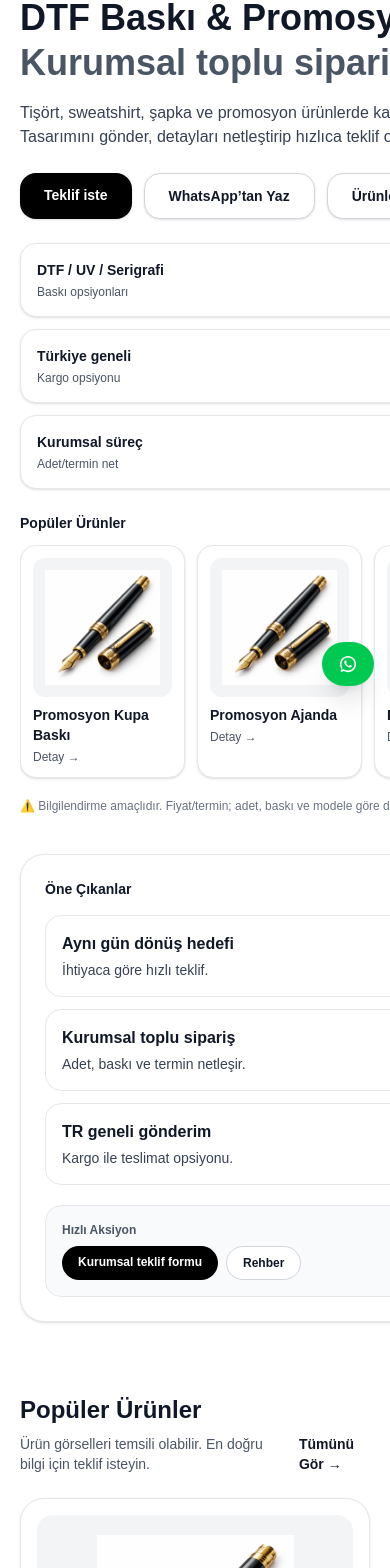
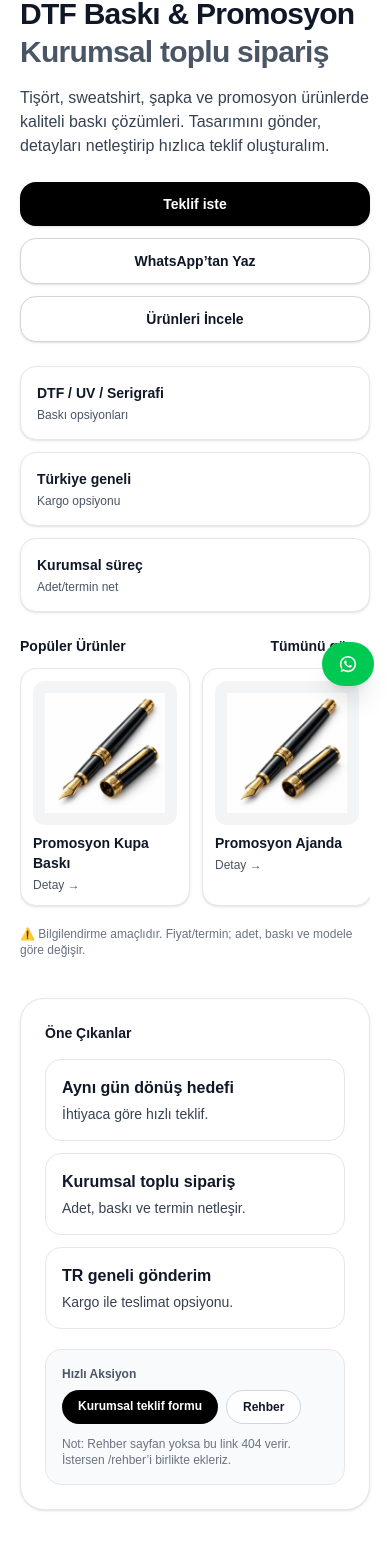
Before and after one commit to berkankocek1-dot/firmapromosyon, a Next.js app: page / in a window 390 px wide. Shown: the part 142-1710 px from the top of the page. Built offline with nearby package versions, Linux system fonts and the light colour scheme.

Commit message:
Fix mobile hero overflow + optimize product strip and grid

```diff
--- a/app/page.tsx
+++ b/app/page.tsx
@@ -49,7 +49,7 @@ export default function Home() {
   const topGrid = products.slice(0, 6);
 
   return (
-    <main className="min-h-screen bg-white text-gray-900">
+    <main className="min-h-screen bg-white text-gray-900 overflow-x-hidden">
       <script
         type="application/ld+json"
         dangerouslySetInnerHTML={{ __html: JSON.stringify(webPageSchema) }}
@@ -62,14 +62,15 @@ export default function Home() {
 
         <div className="mx-auto grid max-w-6xl gap-10 px-5 py-8 md:grid-cols-2 md:items-center">
           {/* LEFT */}
-          <div>
+          <div className="min-w-0">
             <div className="inline-flex items-center gap-2 rounded-full border border-gray-200 bg-white px-3 py-1 text-xs font-semibold text-gray-700 shadow-sm">
               <span className="inline-block h-2 w-2 rounded-full bg-green-500" />
               Hızlı dönüş • Kurumsal işler
             </div>
 
-            <h1 className="mt-4 text-4xl font-extrabold leading-tight text-gray-900 md:text-5xl">
-              DTF Baskı & Promosyon
+            {/* ✅ Mobil kesilme fix: clamp + break-words + max-w + min-w-0 */}
+            <h1 className="mt-4 font-extrabold leading-tight tracking-tight text-gray-900 break-words max-w-[22ch] md:max-w-none text-[clamp(30px,7.2vw,56px)]">
+              DTF Baskı &amp; Promosyon
               <span className="block text-gray-600">Kurumsal toplu sipariş</span>
             </h1>
 
@@ -78,10 +79,10 @@ export default function Home() {
               Tasarımını gönder, detayları netleştirip hızlıca teklif oluşturalım.
             </p>
 
-            <div className="mt-6 flex flex-wrap gap-3">
+            <div className="mt-6 flex flex-col gap-3 sm:flex-row sm:flex-wrap">
               <Link
                 href="/teklif"
-                className="rounded-2xl bg-black px-6 py-3 text-sm font-semibold text-white shadow-sm hover:bg-gray-900"
+                className="inline-flex items-center justify-center rounded-2xl bg-black px-6 py-3 text-sm font-semibold text-white shadow-sm hover:bg-gray-900"
               >
                 Teklif iste
               </Link>
@@ -90,14 +91,14 @@ export default function Home() {
                 href={WHATSAPP}
                 target="_blank"
                 rel="noreferrer"
-                className="rounded-2xl border border-gray-300 bg-white px-6 py-3 text-sm font-semibold text-gray-900 shadow-sm hover:border-gray-500"
+                className="inline-flex items-center justify-center rounded-2xl border border-gray-300 bg-white px-6 py-3 text-sm font-semibold text-gray-900 shadow-sm hover:border-gray-500"
               >
                 WhatsApp’tan Yaz
               </a>
 
               <Link
                 href="/urunler"
-                className="rounded-2xl border border-gray-300 bg-white px-6 py-3 text-sm font-semibold text-gray-900 shadow-sm hover:border-gray-500"
+                className="inline-flex items-center justify-center rounded-2xl border border-gray-300 bg-white px-6 py-3 text-sm font-semibold text-gray-900 shadow-sm hover:border-gray-500"
               >
                 Ürünleri İncele
               </Link>
@@ -112,7 +113,7 @@ export default function Home() {
 
             {/* ✅ ÜRÜN ŞERİDİ — ilk ekranda görünsün */}
             <div className="mt-6">
-              <div className="flex items-center justify-between">
+              <div className="flex items-center justify-between gap-3">
                 <div className="text-sm font-extrabold text-gray-900">Popüler Ürünler</div>
                 <Link href="/urunler" className="text-sm font-semibold text-gray-900 hover:underline">
                   Tümünü gör →
@@ -123,18 +124,19 @@ export default function Home() {
                 {topStrip.map((p: any) => {
                   const title = pickTitle(p);
                   const img = pickImg(p);
+
                   return (
                     <Link
                       key={p.slug}
                       href={`/urunler/${p.slug}`}
-                      className="min-w-[165px] rounded-2xl border border-gray-200 bg-white p-3 shadow-sm transition hover:-translate-y-0.5 hover:shadow-md"
+                      className="shrink-0 w-[170px] rounded-2xl border border-gray-200 bg-white p-3 shadow-sm transition hover:-translate-y-0.5 hover:shadow-md"
                     >
                       <div className="relative aspect-square overflow-hidden rounded-xl bg-gray-100">
                         <Image
                           src={img}
                           alt={title}
                           fill
-                          sizes="165px"
+                          sizes="170px"
                           className="object-contain p-3 transition duration-500 hover:scale-105"
                         />
                       </div>
@@ -154,7 +156,7 @@ export default function Home() {
           </div>
 
           {/* RIGHT — daha derli toplu panel */}
-          <div className="rounded-3xl border border-gray-200 bg-white p-6 shadow-sm">
+          <div className="min-w-0 rounded-3xl border border-gray-200 bg-white p-6 shadow-sm">
             <div className="text-sm font-extrabold text-gray-900">Öne Çıkanlar</div>
 
             <div className="mt-4 grid gap-3">
@@ -179,6 +181,9 @@ export default function Home() {
                   Rehber
                 </Link>
               </div>
+              <div className="mt-3 text-xs text-gray-500">
+                Not: Rehber sayfan yoksa bu link 404 verir. İstersen /rehber’i birlikte ekleriz.
+              </div>
             </div>
           </div>
         </div>
@@ -187,19 +192,20 @@ export default function Home() {
       {/* ✅ ÜRÜNLER GRID (hero sonrası) */}
       <section id="urunler" className="mx-auto max-w-6xl px-5 py-10">
         <div className="flex items-end justify-between gap-4">
-          <div>
+          <div className="min-w-0">
             <h2 className="text-2xl font-extrabold text-gray-900">Popüler Ürünler</h2>
             <p className="mt-2 text-sm text-gray-600">
               Ürün görselleri temsili olabilir. En doğru bilgi için teklif isteyin.
             </p>
           </div>
 
-          <Link href="/urunler" className="text-sm font-semibold text-gray-900 hover:underline">
+          <Link href="/urunler" className="shrink-0 text-sm font-semibold text-gray-900 hover:underline">
             Tümünü Gör →
           </Link>
         </div>
 
-        <div className="mt-6 grid gap-4 sm:grid-cols-2 md:grid-cols-3">
+        {/* ✅ Grid responsive optimize: mobil 1, sm 2, lg 3 */}
+        <div className="mt-6 grid grid-cols-1 gap-4 sm:grid-cols-2 lg:grid-cols-3">
           {topGrid.map((p: any) => {
             const title = pickTitle(p);
             const desc = pickDesc(p);
@@ -217,15 +223,17 @@ export default function Home() {
                       src={img}
                       alt={title}
                       fill
-                      sizes="(max-width: 768px) 100vw, 33vw"
+                      sizes="(max-width: 640px) 100vw, (max-width: 1024px) 50vw, 33vw"
                       className="object-contain p-5 transition duration-500 group-hover:scale-105"
                     />
                   </div>
 
-                  <div className="mt-4">
+                  <div className="mt-4 min-w-0">
                     <div className="text-xs font-semibold text-gray-600">{cat}</div>
-                    <h3 className="mt-1 text-lg font-extrabold text-gray-900">{title}</h3>
-                    <p className="mt-2 text-sm text-gray-700">{desc}</p>
+                    <h3 className="mt-1 text-lg font-extrabold text-gray-900 break-words">
+                      {title}
+                    </h3>
+                    <p className="mt-2 text-sm text-gray-700 line-clamp-3">{desc}</p>
                   </div>
                 </Link>
 
```
